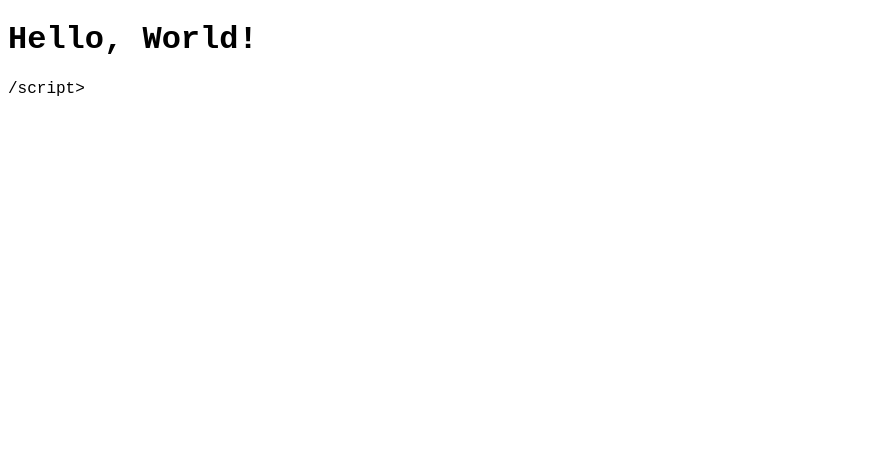
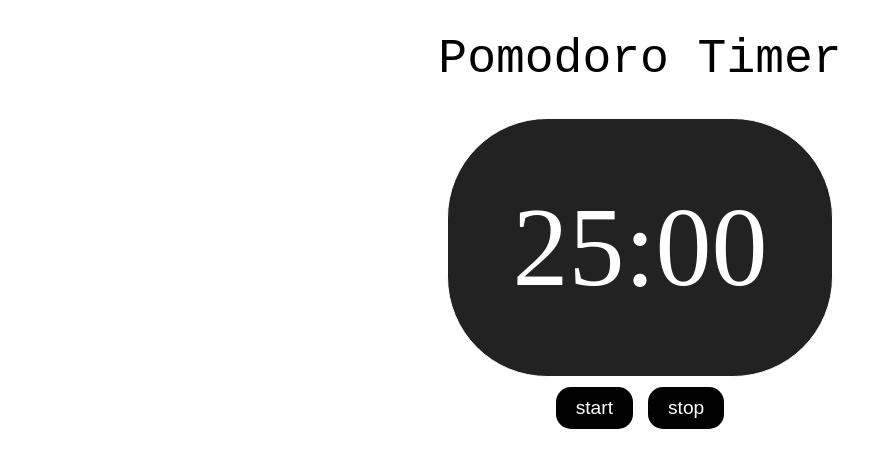
Before and after one commit to polb824/Pomodoro-FrontEnd, a plain HTML site: page Pomodoro FrontEnd/index.html in a window 1280 px wide. Shown: the whole page, without its empty margins (0-891 px from the left). Drawn offline with Linux system fonts and the light colour scheme.

Commit message:
SKELETAL UI Pomodoro Timer

```diff
--- a/Pomodoro FrontEnd/css/style.css
+++ b/Pomodoro FrontEnd/css/style.css
@@ -1,4 +1,41 @@
 body {
-    font-family: 'Courier New', Courier, monospace;
+    height: 100%;
+    margin: 0;
+    padding: 0;
+    display: flex;
+    flex-direction: column;
+    justify-content: center;
+    align-items: center;
     background: white;
 }
+h1{
+    font-family: 'Courier New', Courier, monospace;
+    font-size: 300%;
+    font-weight: 1;
+}
+#timer {
+  font-size: 700%;
+  color: rgb(255, 255, 255);
+  padding: 5% 5%;
+  background-color: #222;
+  border: 1px solid white;
+  border-radius: 100px;
+  display: flex;
+}
+#buttons {
+  display: flex;
+  gap: 15px;
+}
+#buttons button {
+  padding: 10px 20px;
+  margin-top: 10px;
+  font-size: 1.2rem;
+  border-radius: 15px;
+  border: none;
+  background-color: rgb(0, 0, 0);
+  color: rgb(255, 255, 255);
+  cursor: pointer;
+}
+#buttons button:hover {
+  background-color: #b9b9b9;
+}
--- a/Pomodoro FrontEnd/index.html
+++ b/Pomodoro FrontEnd/index.html
@@ -6,7 +6,12 @@
             <link rel="stylesheet" href="css/style.css">
         </head>
         <body>
-            <h1>Hello, World!</h1>
-            <script src="js/script.js"> </script>/script>
+            <h1>Pomodoro Timer</h1>
+            <div id="timer">25:00</div>
+            <div id="buttons">
+                <Button onclick="startTimer">start</Button>
+                <Button onclick="stopTimer">stop</Button>
+            </div>
+            <script src="js/script.js"> </script>
         </body>
     </html>
```
